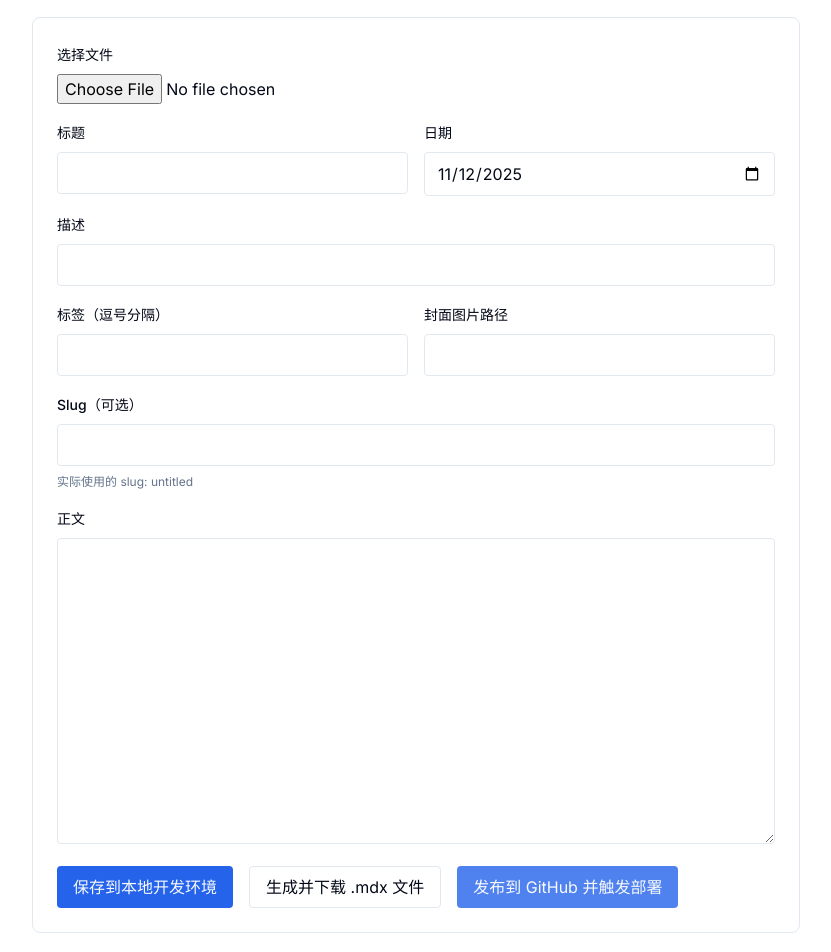
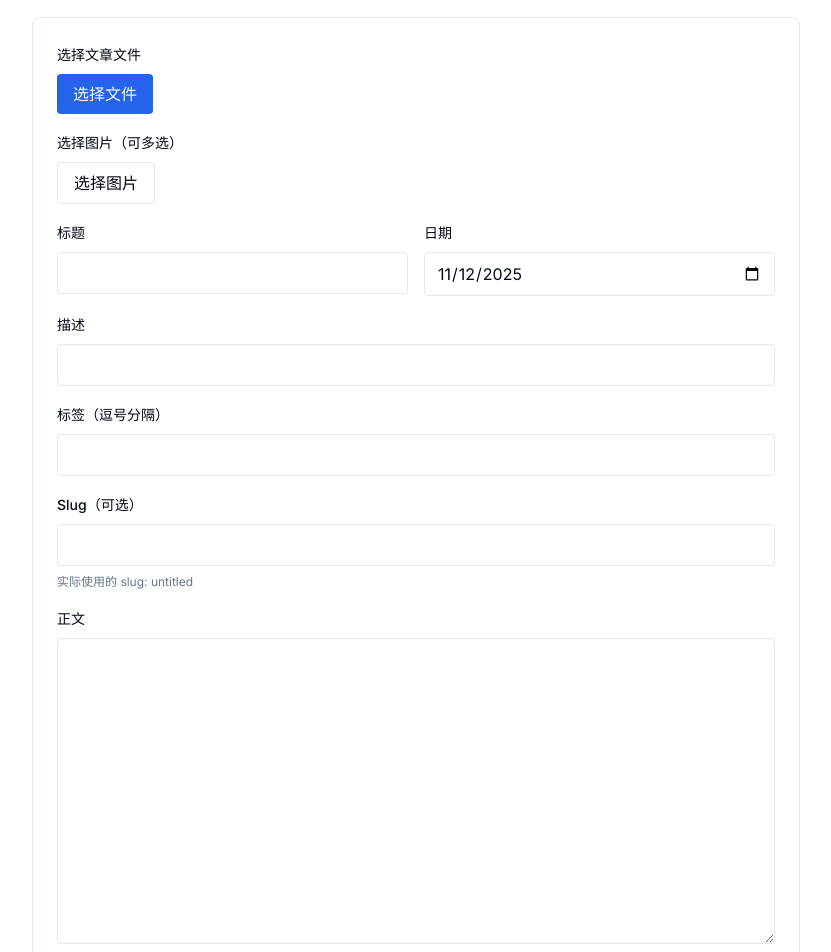
Before and after one commit to link-wind/study-lab, a Next.js app: page /import in a window 1280 px wide. Shown: the part 180-1132 px from the top of the page, without its empty margins (224-1055 px from the left). Built offline with nearby package versions, Linux system fonts and the light colour scheme.

Commit message:
修复发布文章功能

```diff
--- a/src/app/api/publish/route.ts
+++ b/src/app/api/publish/route.ts
@@ -20,6 +20,7 @@ export async function POST(req: Request) {
     const body = await req.json()
     const slug: string = body?.slug
     const content: string = body?.content
+    const assets: { filename: string; content: string; path?: string }[] = Array.isArray(body?.assets) ? body.assets : []
     const message: string = body?.message || `chore: publish post ${slug}`
     if (!slug || !content) {
       return NextResponse.json({ error: 'missing parameters' }, { status: 400 })
@@ -58,7 +59,34 @@ export async function POST(req: Request) {
       return NextResponse.json({ error: 'publish failed', detail: text }, { status: 500 })
     }
     const data = await res.json()
-    return NextResponse.json({ ok: true, path, url: data.content?.html_url })
+
+    const uploadedAssets: { filename: string; url?: string; path: string }[] = []
+    for (const asset of assets) {
+      const assetPath = asset.path || `public/images/${asset.filename}`
+      const assetSha = await getFileSha(owner, repo, assetPath, branch, token)
+      const assetUrl = `https://api.github.com/repos/${owner}/${repo}/contents/${encodeURIComponent(assetPath)}`
+      const base64 = asset.content.includes('base64,') ? asset.content.split('base64,')[1] : asset.content
+      const putRes = await fetch(assetUrl, {
+        method: 'PUT',
+        headers: {
+          Authorization: `Bearer ${token}`,
+          Accept: 'application/vnd.github+json',
+        },
+        body: JSON.stringify({
+          message: `${message} - asset ${asset.filename}`,
+          content: base64,
+          branch,
+          sha: assetSha || undefined,
+          committer: { name: committerName, email: committerEmail },
+        }),
+      })
+      if (putRes.ok) {
+        const putData = await putRes.json()
+        uploadedAssets.push({ filename: asset.filename, url: putData.content?.html_url, path: assetPath })
+      }
+    }
+
+    return NextResponse.json({ ok: true, path, url: data.content?.html_url, assets: uploadedAssets })
   } catch (e) {
     return NextResponse.json({ error: 'failed' }, { status: 500 })
   }
--- a/src/app/import/page.tsx
+++ b/src/app/import/page.tsx
@@ -8,11 +8,11 @@ export default function ImportPage() {
   const [description, setDescription] = useState('')
   const [date, setDate] = useState(new Date().toISOString().slice(0, 10))
   const [tags, setTags] = useState('')
-  const [image, setImage] = useState('')
   const [slug, setSlug] = useState('')
   const [body, setBody] = useState('')
   const [status, setStatus] = useState('')
   const [publishing, setPublishing] = useState(false)
+  const [assets, setAssets] = useState<{ filename: string; preview: string; base64: string }[]>([])
 
   const normalizedSlug = useMemo(() => {
     const base = (slug || title || fileName.replace(/\.(md|mdx)$/i, '') || '').toLowerCase()
@@ -33,12 +33,25 @@ export default function ImportPage() {
       `description: "${description || ''}"`,
       `date: "${date}"`,
       `tags: [${tagsArray.map((t) => `"${t}"`).join(', ')}]`,
-      image ? `image: "${image}"` : '',
       '---',
       '',
     ].filter(Boolean)
     return `${frontmatterLines.join('\n')}${body}`
-  }, [title, description, date, tags, image, body, normalizedSlug])
+  }, [title, description, date, tags, body, normalizedSlug])
+
+  const extractTitleFromContent = (content: string) => {
+    const lines = content.split(/\r?\n/)
+    for (const line of lines) {
+      const m = /^#\s+(.*)$/.exec(line)
+      if (m) return m[1].trim()
+    }
+    for (let i = 0; i < lines.length - 1; i++) {
+      if (lines[i].trim().length > 0 && /^=+$/.test(lines[i + 1].trim())) {
+        return lines[i].trim()
+      }
+    }
+    return ''
+  }
 
   const onFileChange = async (e: React.ChangeEvent<HTMLInputElement>) => {
     const file = e.target.files?.[0]
@@ -48,13 +61,41 @@ export default function ImportPage() {
     const text = await file.text()
     const parsed = matter(text)
     const data = parsed.data as any
-    setTitle(typeof data?.title === 'string' ? data.title : '')
+    const autoTitle = extractTitleFromContent(parsed.content || '')
+    setTitle(typeof data?.title === 'string' ? data.title : autoTitle)
     setDescription(typeof data?.description === 'string' ? data.description : '')
     setDate(typeof data?.date === 'string' ? data.date : new Date().toISOString().slice(0, 10))
     setTags(Array.isArray(data?.tags) ? data.tags.join(', ') : '')
-    setImage(typeof data?.image === 'string' ? data.image : '')
     setSlug('')
     setBody(parsed.content || '')
+  }
+
+  const onImagesChange = async (e: React.ChangeEvent<HTMLInputElement>) => {
+    const files = e.target.files ? Array.from(e.target.files) : []
+    if (files.length === 0) return
+    const next: { filename: string; preview: string; base64: string }[] = []
+    for (const f of files) {
+      const reader = new FileReader()
+      const res: string = await new Promise((resolve) => {
+        reader.onload = () => resolve(String(reader.result))
+        reader.readAsDataURL(f)
+      })
+      next.push({ filename: f.name, preview: res, base64: res })
+    }
+    setAssets(next)
+    const escapeRegex = (s: string) => s.replace(/[.*+?^${}()|[\]\\]/g, '\\$&')
+    let updated = body
+    for (const a of next) {
+      const patterns = [
+        new RegExp(`\x5c]\(\s*${escapeRegex(a.filename)}\s*\)`, 'g'),
+        new RegExp(`\x5c]\(\s*\.\/${escapeRegex(a.filename)}\s*\)`, 'g'),
+        new RegExp(`\x5c]\(\s*\.\.\/[^)]*${escapeRegex(a.filename)}\s*\)`, 'g'),
+      ]
+      for (const r of patterns) {
+        updated = updated.replace(r, `](/images/${a.filename})`)
+      }
+    }
+    setBody(updated)
   }
 
   const downloadFile = () => {
@@ -99,7 +140,12 @@ export default function ImportPage() {
       const res = await fetch('/api/publish', {
         method: 'POST',
         headers: { 'Content-Type': 'application/json' },
-        body: JSON.stringify({ slug: normalizedSlug, content: finalContent, message: `publish: ${normalizedSlug}` }),
+        body: JSON.stringify({
+          slug: normalizedSlug,
+          content: finalContent,
+          message: `publish: ${normalizedSlug}`,
+          assets: assets.map((a) => ({ filename: a.filename, content: a.base64, path: `public/images/${a.filename}` })),
+        }),
       })
       if (!res.ok) {
         const text = await res.text()
@@ -108,7 +154,8 @@ export default function ImportPage() {
         return
       }
       const data = await res.json()
-      setStatus(`已推送到 GitHub: ${data.url || ''}`)
+      const assetInfo = Array.isArray(data.assets) && data.assets.length > 0 ? `，图片 ${data.assets.length} 个` : ''
+      setStatus(`已推送到 GitHub: ${data.url || ''}${assetInfo}`)
     } catch (e) {
       setStatus('请求失败')
     }
@@ -123,9 +170,34 @@ export default function ImportPage() {
 
         <div className="bg-card border rounded-lg p-6 space-y-4">
           <div className="space-y-2">
-            <label className="text-sm font-medium">选择文件</label>
-            <input type="file" accept=".md,.mdx,text/markdown" onChange={onFileChange} className="block" />
-            {fileName && <p className="text-xs text-muted-foreground">已选择: {fileName}</p>}
+            <label className="text-sm font-medium">选择文章文件</label>
+            <div className="relative">
+              <input id="file-article" type="file" accept=".md,.mdx,text/markdown" onChange={onFileChange} className="sr-only" />
+              <label htmlFor="file-article" className="inline-flex items-center gap-2 bg-primary text-primary-foreground px-4 py-2 rounded cursor-pointer hover:bg-primary/90">
+                选择文件
+              </label>
+              {fileName && <span className="ml-3 text-xs text-muted-foreground">{fileName}</span>}
+            </div>
+          </div>
+
+          <div className="space-y-2">
+            <label className="text-sm font-medium">选择图片（可多选）</label>
+            <div className="relative">
+              <input id="file-images" type="file" accept="image/*" multiple onChange={onImagesChange} className="sr-only" />
+              <label htmlFor="file-images" className="inline-flex items-center gap-2 border border-border bg-background px-4 py-2 rounded cursor-pointer hover:bg-accent">
+                选择图片
+              </label>
+            </div>
+            {assets.length > 0 && (
+              <div className="grid gap-3 grid-cols-2 md:grid-cols-3">
+                {assets.map((a) => (
+                  <div key={a.filename} className="border rounded p-2 flex items-center gap-2">
+                    <img src={a.preview} alt={a.filename} className="w-12 h-12 object-cover rounded" />
+                    <span className="text-xs text-muted-foreground break-all">{a.filename}</span>
+                  </div>
+                ))}
+              </div>
+            )}
           </div>
 
           <div className="grid gap-4 md:grid-cols-2">
@@ -144,15 +216,9 @@ export default function ImportPage() {
             <input value={description} onChange={(e) => setDescription(e.target.value)} className="w-full rounded border px-3 py-2 bg-background" />
           </div>
 
-          <div className="grid gap-4 md:grid-cols-2">
-            <div className="space-y-2">
-              <label className="text-sm font-medium">标签（逗号分隔）</label>
-              <input value={tags} onChange={(e) => setTags(e.target.value)} className="w-full rounded border px-3 py-2 bg-background" />
-            </div>
-            <div className="space-y-2">
-              <label className="text-sm font-medium">封面图片路径</label>
-              <input value={image} onChange={(e) => setImage(e.target.value)} className="w-full rounded border px-3 py-2 bg-background" />
-            </div>
+          <div className="space-y-2">
+            <label className="text-sm font-medium">标签（逗号分隔）</label>
+            <input value={tags} onChange={(e) => setTags(e.target.value)} className="w-full rounded border px-3 py-2 bg-background" />
           </div>
 
           <div className="space-y-2">
@@ -167,9 +233,9 @@ export default function ImportPage() {
           </div>
 
           <div className="flex flex-wrap gap-4">
-            <button onClick={saveToLocal} className="inline-flex items-center gap-2 bg-primary text-primary-foreground px-4 py-2 rounded hover:bg-primary/90">保存到本地开发环境</button>
+            <button onClick={publishToGithub} disabled={publishing} className="inline-flex items-center gap-2 bg-primary text-primary-foreground px-4 py-2 rounded hover:bg-primary/90 disabled:opacity-60">发布文章</button>
             <button onClick={downloadFile} className="inline-flex items-center gap-2 border border-border bg-background px-4 py-2 rounded hover:bg-accent">生成并下载 .mdx 文件</button>
-            <button onClick={publishToGithub} disabled={publishing} className="inline-flex items-center gap-2 bg-primary/80 text-primary-foreground px-4 py-2 rounded hover:bg-primary/90 disabled:opacity-60">发布到 GitHub 并触发部署</button>
+            <button onClick={saveToLocal} className="inline-flex items-center gap-2 bg-secondary text-secondary-foreground px-4 py-2 rounded hover:bg-secondary/80">保存到本地开发环境</button>
           </div>
 
           {status && <p className="text-sm text-muted-foreground">{status}</p>}
```
